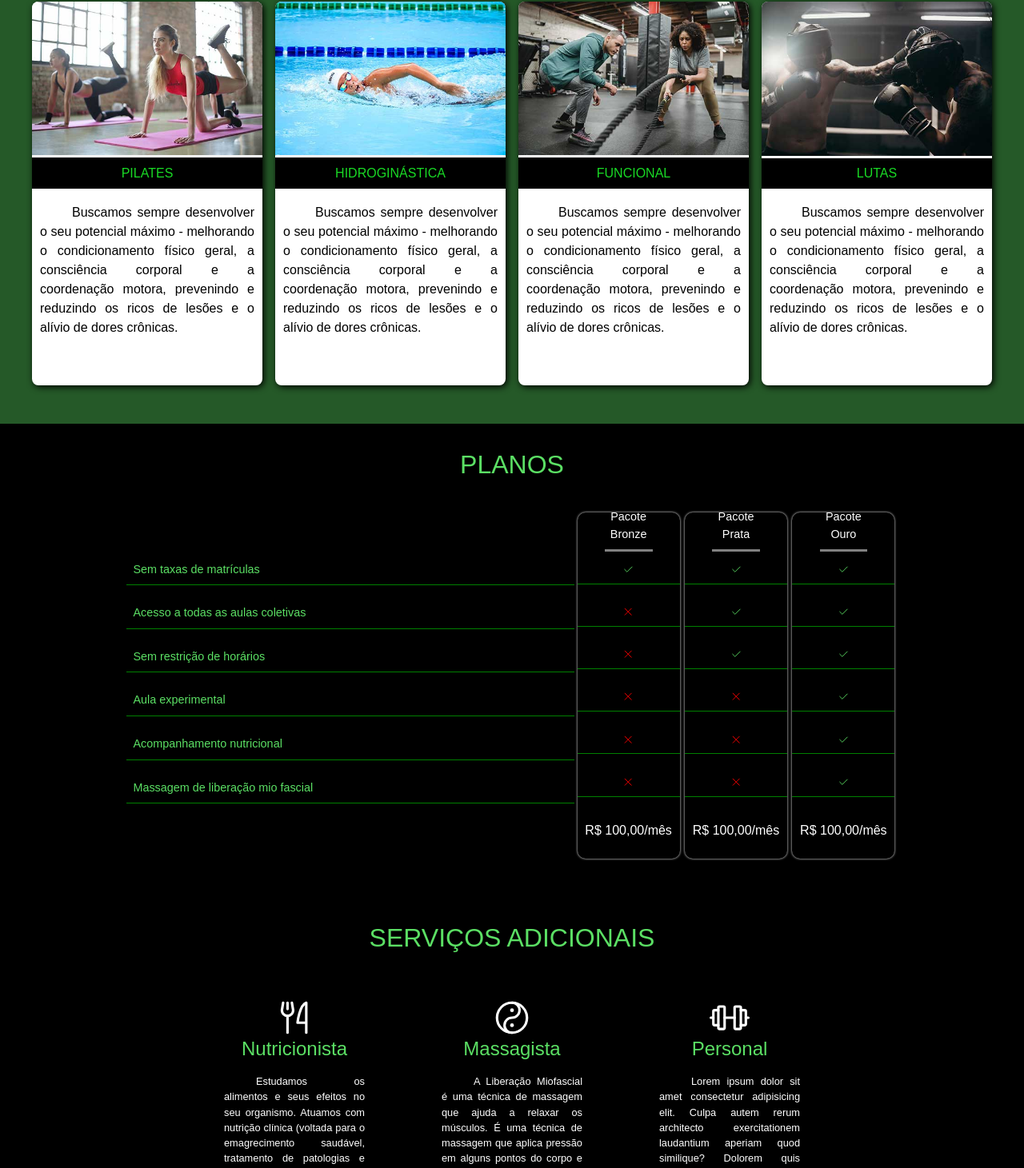
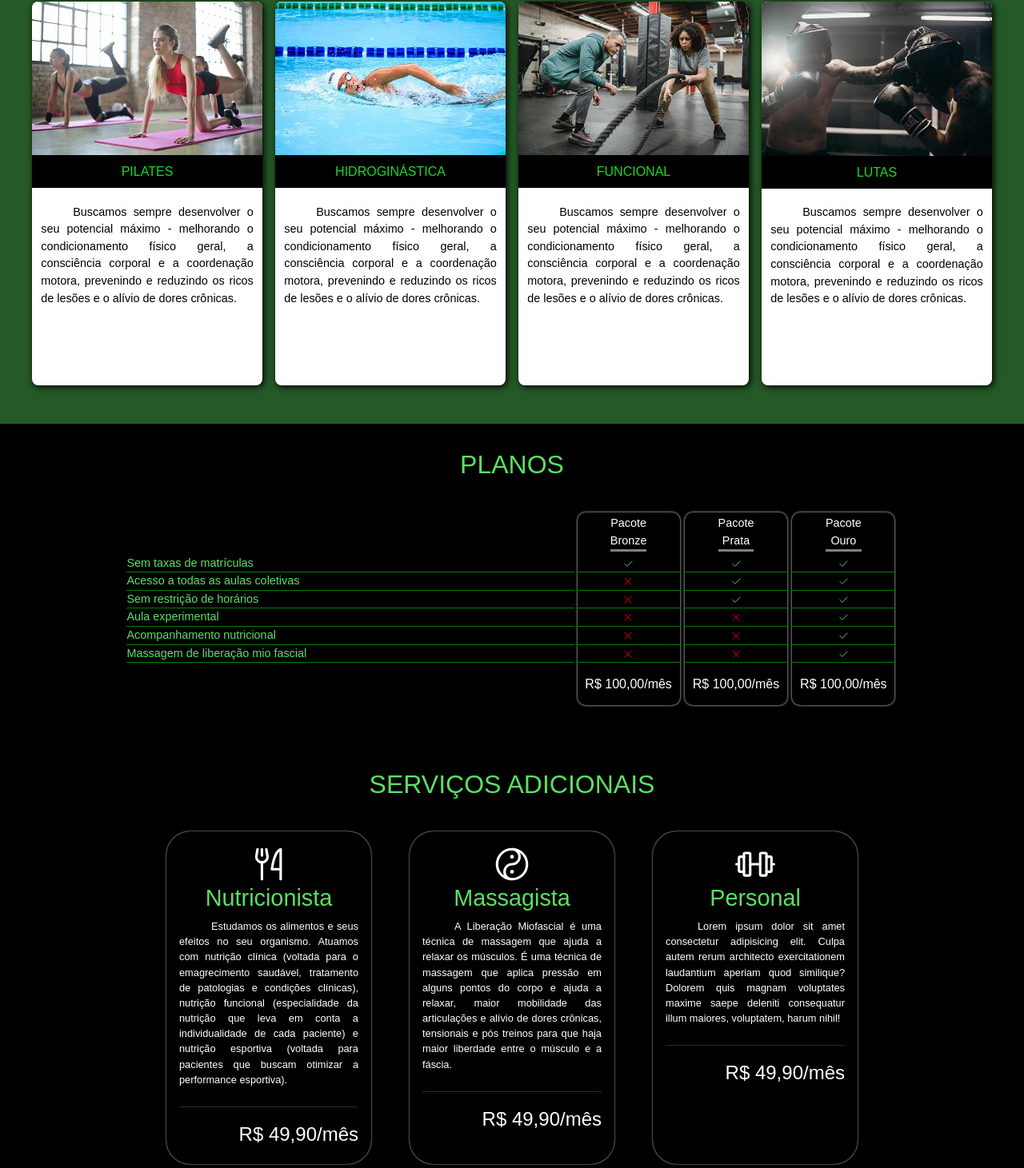
Before and after one commit to MendesIsrael/nextts-instituto, a Next.js app in the folder instituto/: page /vigor in a window 1280 px wide. Shown: the part 1020-2481 px from the top of the page at 80% size. Built offline with nearby package versions, Linux system fonts and the light colour scheme.

Commit message:
Consertado a estilização
Os estilos do bootstrap está atrapalhado

```diff
--- a/instituto/src/pages/vigor/index.tsx
+++ b/instituto/src/pages/vigor/index.tsx
@@ -30,22 +30,22 @@ export default function Vigor() {
           <Modalidades>
             <Atividades>
               <Image src={pilates}/>
-              <h1>PILATES</h1>
+              <h3>PILATES</h3>
               <p>Buscamos sempre desenvolver o seu potencial máximo - melhorando o condicionamento físico geral, a consciência corporal e a coordenação motora, prevenindo e reduzindo os ricos de lesões e o alívio de dores crônicas.</p>
             </Atividades>
             <Atividades>
             <Image src={hidroGinastica}/>
-              <h1>HIDROGINÁSTICA</h1>
+              <h3>HIDROGINÁSTICA</h3>
               <p>Buscamos sempre desenvolver o seu potencial máximo - melhorando o condicionamento físico geral, a consciência corporal e a coordenação motora, prevenindo e reduzindo os ricos de lesões e o alívio de dores crônicas.</p>
             </Atividades>
             <Atividades>
             <Image src={funcional}/>
-              <h1>FUNCIONAL</h1>
+              <h3>FUNCIONAL</h3>
               <p>Buscamos sempre desenvolver o seu potencial máximo - melhorando o condicionamento físico geral, a consciência corporal e a coordenação motora, prevenindo e reduzindo os ricos de lesões e o alívio de dores crônicas.</p>
             </Atividades>
             <Atividades>
             <Image src={lutas}/>
-              <h1>LUTAS</h1>
+              <h3>LUTAS</h3>
               <p>Buscamos sempre desenvolver o seu potencial máximo - melhorando o condicionamento físico geral, a consciência corporal e a coordenação motora, prevenindo e reduzindo os ricos de lesões e o alívio de dores crônicas.</p>
             </Atividades>
           </Modalidades>
@@ -127,7 +127,6 @@ export default function Vigor() {
           </Adicionais>
         </Pacotes>
 
-        <DivBoxGreen>
           <ImgAcademia>
           <h1>NOTÍCIAS</h1>
             <BodyAcademia>
@@ -147,7 +146,7 @@ export default function Vigor() {
               </Carousel>
             </BodyAcademia>
           </ImgAcademia>
-        </DivBoxGreen>
+
       </VigorContainer>
     </>
   )
--- a/instituto/src/styles/pages/vigor.ts
+++ b/instituto/src/styles/pages/vigor.ts
@@ -28,11 +28,9 @@ export const VigorContainer = styled('main', {
   p: {
     textAlign      : 'justify',
     textIndent     : '2.5rem',
-    padding        : '0.5rem',
 
     '@bp1': {
       fontSize     : '0.8rem',
-      padding      : '0.3rem',
     }
   }
 });
@@ -45,7 +43,7 @@ export const DivBoxGreen = styled('div', {
 /*--------------------------------------------------------------------- */
 
 export const TitleVigor = styled('div', {
-  height           :'35rem',
+  height           : '35rem',
   display          : 'flex',
   justifyContent   : 'center',
   alignItems       : 'center',
@@ -93,19 +91,20 @@ export const Atividades = styled('div', {
   boxShadow        : '2px 2px 8px black',
   backgroundColor  : '$white',
   color            : '$black',
-  borderRadius     : '8px',
+  borderRadius     : '.5rem',
   overflow         : 'hidden',
 
-  h1: {
+  h3: {
     backgroundColor: '$black',
     color          : '$green200',
-    marginTop      : '-4px',
+    marginTop      : '-.42rem',
     fontSize       : '1rem',
-    padding        : '.6rem',
+    padding        : '.68rem',
   },
 
   p:{
-    padding        : '10px'
+    fontSize       : '.9rem',
+    padding        : '.7rem'
   }
 });
 
@@ -118,14 +117,14 @@ export const Pacotes = styled('div', {
 
 export const Planos = styled('div', {
   display          : 'flex',
-  margin           : '0 5rem',
   justifyContent   : 'center',
 
   p: {
     textIndent     : '0',
+    textAlign      : 'initial',
     fontSize       : '.9rem',
-    padding        : '0.5rem',
     borderBottom   : '1px solid green',
+    margin         : '0',
   }
 });
 
@@ -141,7 +140,7 @@ export const PrecoPlanos = styled('div', {
 
   p: {
     textAlign      : 'center',
-    padding:'0.456rem',
+    padding        : '0rem',
   }
 });
 
@@ -170,17 +169,18 @@ export const BodyAdicionais = styled('div', {
   justifyContent   : 'center',
 
   h2: {
-    fontSize       : '1.5rem',
+    fontSize       : '1.8rem',
   },
 
 });
 
 export const ItensAdicionais = styled('div', {
-  height           : '22rem',
+  height           : '24rem',
   width            : '14rem',
   borderRadius     : '30px',
   padding          : '1rem',
-
+  boxSizing        : 'content-box',
+  boxShadow      : '0px 0px 2px white',
 
   p: {
     fontSize       : '.8rem',
@@ -202,10 +202,10 @@ export const PreçoAdicionais = styled('div', {
   }
 });
 /*--------------------------------------------------------------------- */
+
+export const ImgAcademia = styled('div', {
+  backgroundColor  : '$green500',
+});
 export const BodyAcademia = styled('div', {
 
 });
-
-export const ImgAcademia = styled('div', {
-
-});
```
